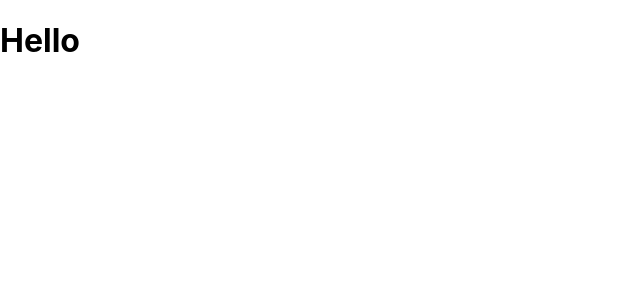
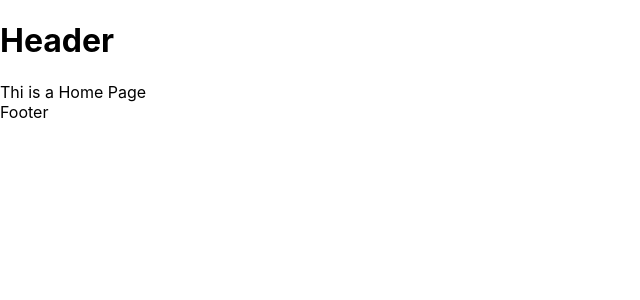
Before and after one commit to rubelhossain999/jh-book-online-store, a React (Create React App) app: page / in a window 1280 px wide. Shown: the top 300 px of the page, without its empty margins (0-640 px from the left). Built offline with nearby package versions, Linux system fonts and the light colour scheme.

Commit message:
Google FireBase Hosting is done

```diff
--- a/src/App.js
+++ b/src/App.js
@@ -1,8 +1,12 @@
 import './App.css';
+import { RouterProvider } from 'react-router-dom';
+import router from './Routes/Routes';
+
+
 
 function App() {
   return (
-    <h1>Hello</h1>
+    <RouterProvider router={router}></RouterProvider>
   );
 }
 
--- /dev/null
+++ b/src/Components/Home/Home.js
@@ -0,0 +1,11 @@
+import React from 'react';
+
+const Home = () => {
+    return (
+        <div>
+            Thi is a Home Page
+        </div>
+    );
+};
+
+export default Home;
--- a/src/Components/Main.js
+++ b/src/Components/Main.js
@@ -1,10 +1,14 @@
 import React from 'react';
+import { Outlet } from 'react-router-dom';
+import Footer from '../ShareComponent/Footer';
 import Header from '../ShareComponent/Header';
 
 const Main = () => {
     return (
         <div>
             <Header></Header>
+            <Outlet></Outlet>
+            <Footer></Footer>
         </div>
     );
 };
--- /dev/null
+++ b/src/Routes/Routes.js
@@ -0,0 +1,18 @@
+import { createBrowserRouter } from "react-router-dom";
+import Home from "../Components/Home/Home";
+import Main from "../Components/Main";
+
+const router = createBrowserRouter([
+    {
+        path: '/',
+        element: <Main></Main>,
+        children: [
+            {
+                path: '/',
+                element: <Home></Home>
+            }
+        ]
+    }
+]);
+
+export default router;
```
Also changed, not shown: firebase.json (added), 1 other file (tests, documents, lock files or other folders).
